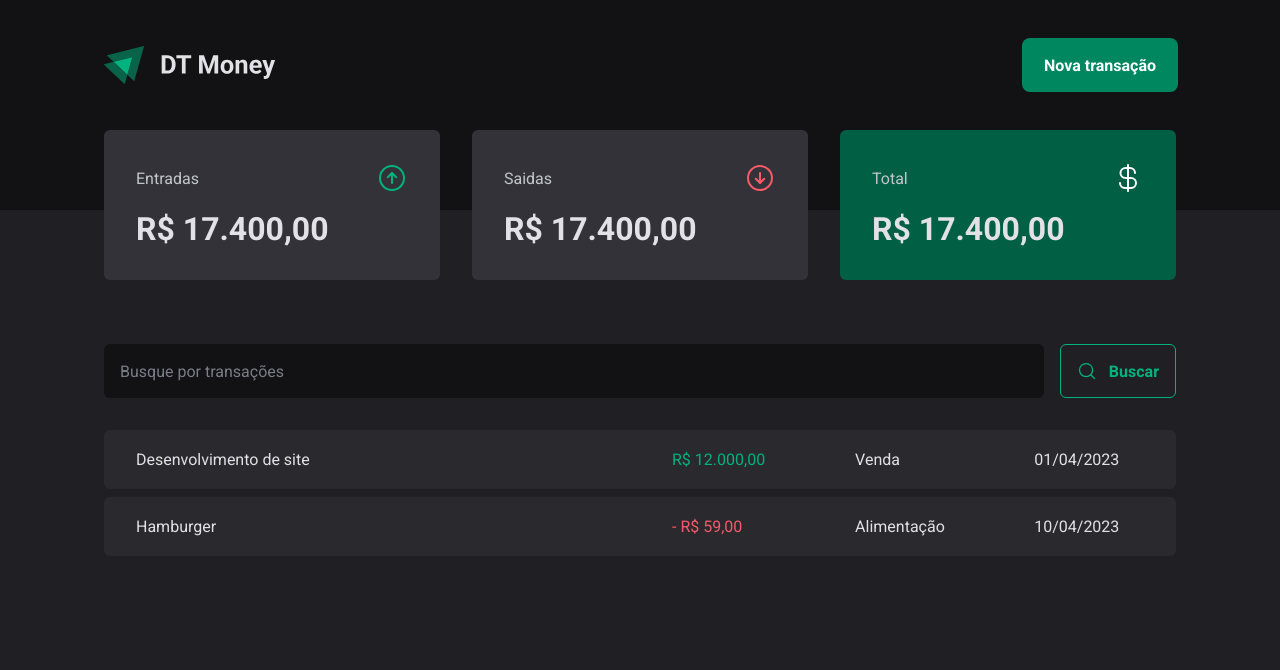
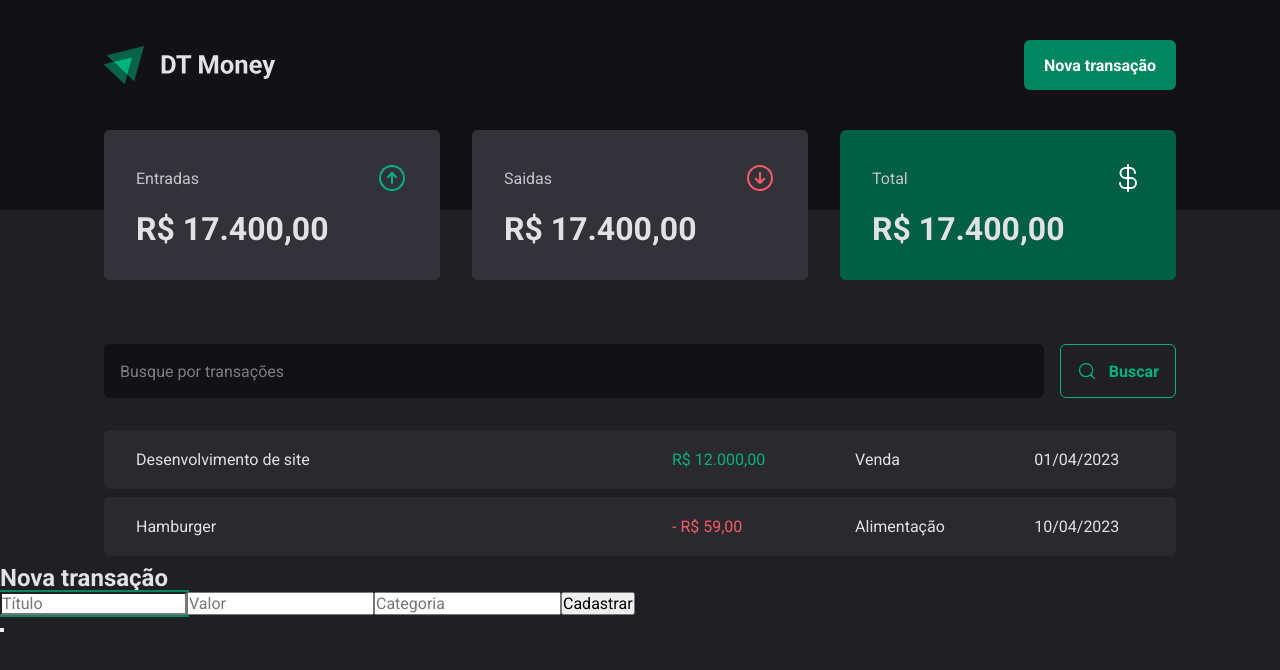
Before and after one commit to felipemjesus/rocketseat-reactjs, a React (Vite) app in the folder aulas/03-consumo-de-api/: page / in a window 1280 px wide. Both pictures are taken after a click on the button "Nova transação". Shown: the top 670 px of the page. Built offline with nearby package versions, Linux system fonts and the light colour scheme.

Commit message:
Aula - Criando um modal acessível

```diff
--- a/aulas/03-consumo-de-api/package.json
+++ b/aulas/03-consumo-de-api/package.json
@@ -10,6 +10,7 @@
     "preview": "vite preview"
   },
   "dependencies": {
+    "@radix-ui/react-dialog": "^1.1.14",
     "phosphor-react": "^1.4.1",
     "react": "^19.1.0",
     "react-dom": "^19.1.0",
--- a/aulas/03-consumo-de-api/src/components/Header/index.tsx
+++ b/aulas/03-consumo-de-api/src/components/Header/index.tsx
@@ -1,15 +1,31 @@
 import { HeaderContainer, HeaderContent, NewTransactionButton } from "./styles";
-
+import * as Dialog from "@radix-ui/react-dialog";
 import logoImg from "../../assets/logo.svg";
 
 export function Header() {
   return (
     <HeaderContainer>
         <HeaderContent>
-            <img src={logoImg} alt="dt money" />
-            <NewTransactionButton>
-                Nova transação
-            </NewTransactionButton>
+          <img src={logoImg} alt="dt money" />
+
+          <Dialog.Root>
+            <Dialog.Trigger asChild>
+              <NewTransactionButton>Nova transação</NewTransactionButton>
+            </Dialog.Trigger>
+            <Dialog.Portal>
+              <Dialog.Overlay />
+              <Dialog.Content>
+                <Dialog.Title>Nova transação</Dialog.Title>
+                <form>
+                  <input type="text" placeholder="Título" required />
+                  <input type="number" placeholder="Valor" required />
+                  <input type="text" placeholder="Categoria" required />
+                  <button type="submit">Cadastrar</button>
+                </form>
+                <Dialog.Close />
+              </Dialog.Content>
+            </Dialog.Portal>
+          </Dialog.Root>
         </HeaderContent>
     </HeaderContainer>
   );
```
Also changed, not shown: 1 other file (tests, documents, lock files or other folders).
